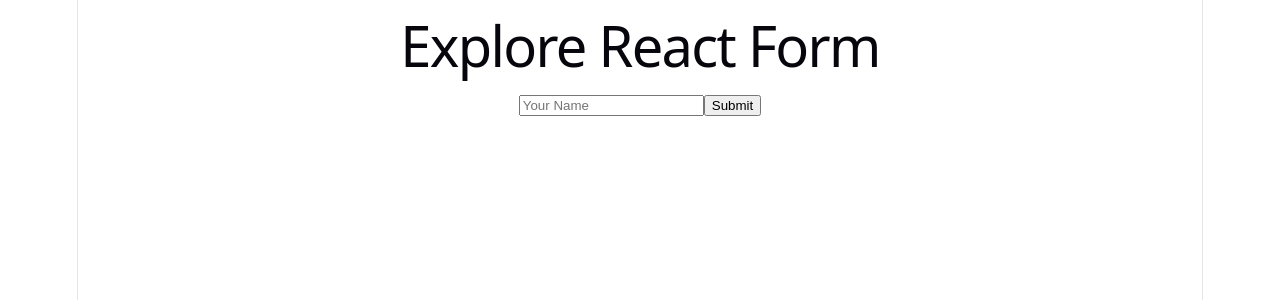
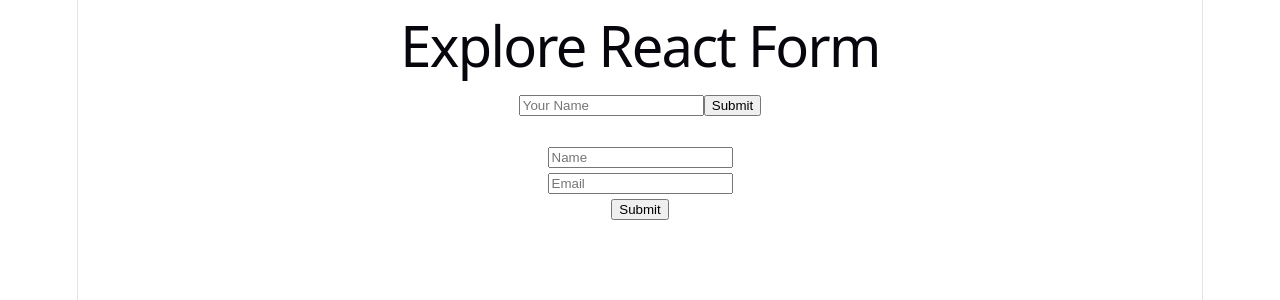
Before and after one commit to shakilkhan95/explore-react-form, a React (Vite) app: page / in a window 1280 px wide. Shown: the top 300 px of the page. Built offline with nearby package versions, Linux system fonts and the light colour scheme.

Commit message:
Exploring get data from a form by action attributes with fromData.get() method

```diff
--- a/src/App.jsx
+++ b/src/App.jsx
@@ -1,4 +1,5 @@
 import './App.css'
+import FormAction from './components/FormAction'
 import SimpleForm from './components/SimpleForm'
 
 function App() {
@@ -7,6 +8,8 @@
     <>
       <h1>Explore React Form</h1>
       <SimpleForm/>
+      <br />
+      <FormAction/>
     </>
   )
 }
--- /dev/null
+++ b/src/components/FormAction.jsx
@@ -0,0 +1,21 @@
+import React from 'react'
+
+const FormAction = () => {
+    const handleFormAction = (formData) =>  {
+        console.log(formData.get('name'));
+        console.log(formData.get('email'));
+    }
+  return (
+    <div>
+        <form action={handleFormAction}>
+            <input type="text" name="name" placeholder='Name' />
+            <br />
+            <input type="email" name='email' placeholder='Email' />
+            <br />
+            <input type="submit" value="Submit" />
+        </form>
+    </div>
+  )
+}
+
+export default FormAction
```
